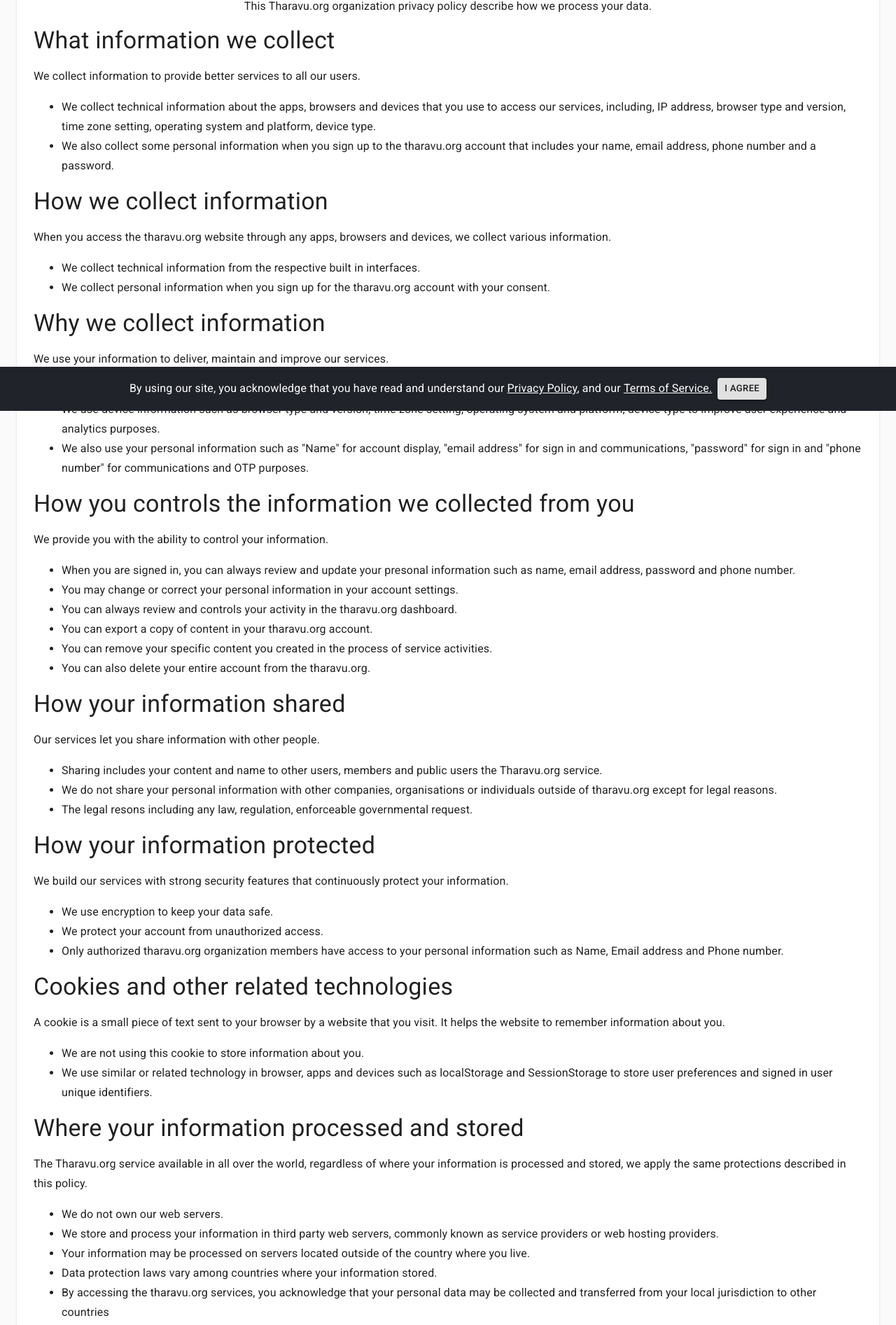
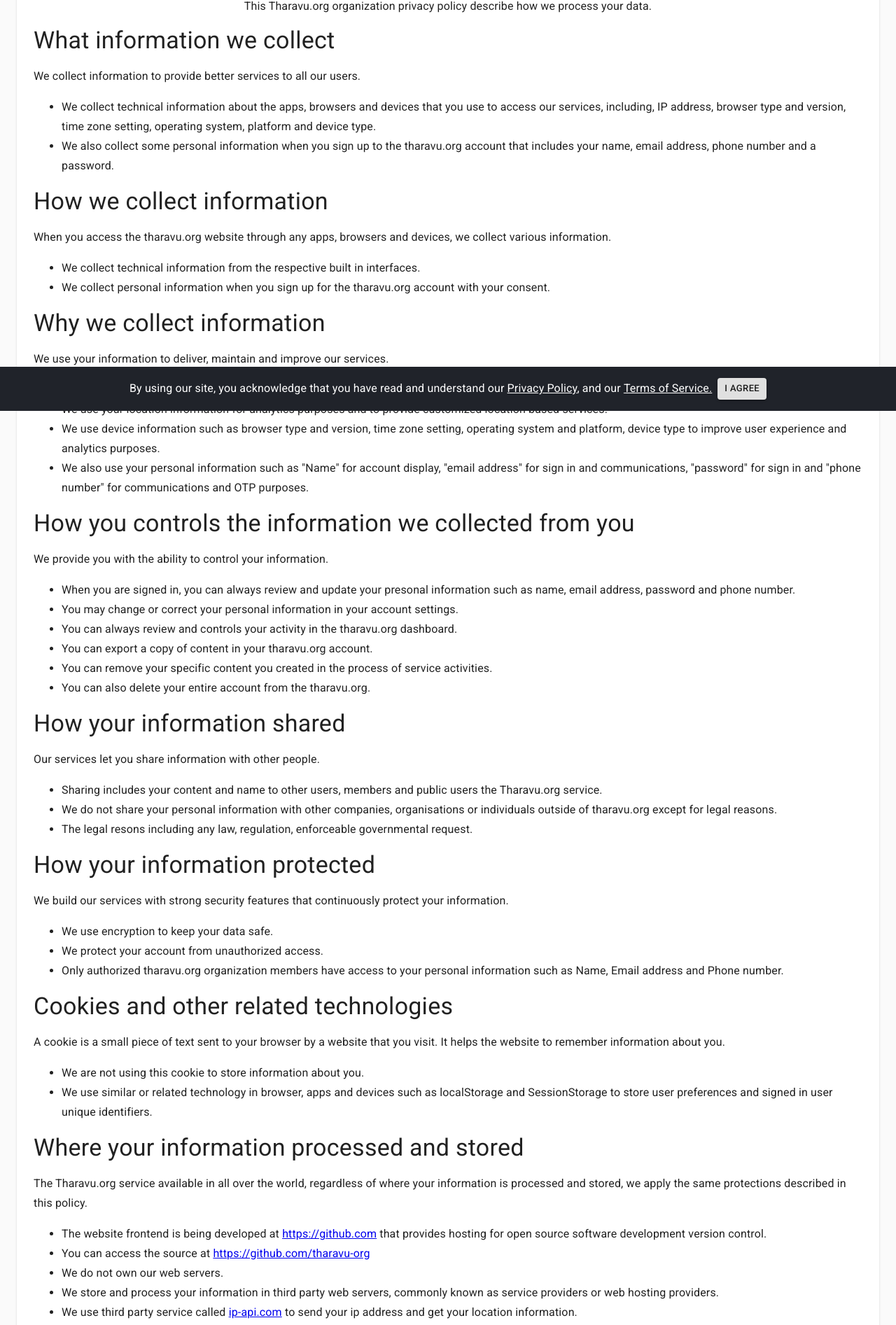
Before and after one commit to tharavu-org/tharavu-web, a React app: page /legal/privacy-policy in a window 1280 px wide. Shown: the part 213-2106 px from the top of the page at 70% size. Built offline with nearby package versions, Linux system fonts and the light colour scheme; no server answers.

Commit message:
Add third party service info in privacy policy

```diff
--- a/src/pages/legal/PrivacyPolicy.js
+++ b/src/pages/legal/PrivacyPolicy.js
@@ -48,8 +48,8 @@
           <li>
             We collect technical information about the apps, browsers and
             devices that you use to access our services, including, IP address,
-            browser type and version, time zone setting, operating system and
-            platform, device type.
+            browser type and version, time zone setting, operating system,
+            platform and device type.
           </li>
           <li>
             We also collect some personal information when you sign up to the
@@ -81,9 +81,10 @@
       <Typography className={classes.subtitle} variant="subtitle1">
         We use your information to deliver, maintain and improve our services.
         <ul>
+          <li>We use IP address to log user interactions to our services.</li>
           <li>
-            We use IP address to log user interactions to our services and get
-            location information for analytics purposes.
+            We use your location information for analytics purposes and to
+            provide customized location based services.
           </li>
           <li>
             We use device information such as browser type and version, time
@@ -184,10 +185,27 @@
         where your information is processed and stored, we apply the same
         protections described in this policy.
         <ul>
+          <li>
+            The website frontend is being developed at&nbsp;
+            <a href="https://github.com">https://github.com</a>
+            &nbsp;that provides hosting for open source software development
+            version control.
+          </li>
+          <li>
+            You can access the source at&nbsp;
+            <a href="https://github.com/tharavu-org">
+              https://github.com/tharavu-org
+            </a>
+          </li>
           <li>We do not own our web servers.</li>
           <li>
             We store and process your information in third party web servers,
             commonly known as service providers or web hosting providers.
+          </li>
+          <li>
+            We use third party service called&nbsp;
+            <a href="http://ip-api.com">ip-api.com</a>
+            &nbsp;to send your ip address and get your location information.
           </li>
           <li>
             Your information may be processed on servers located outside of the
```
